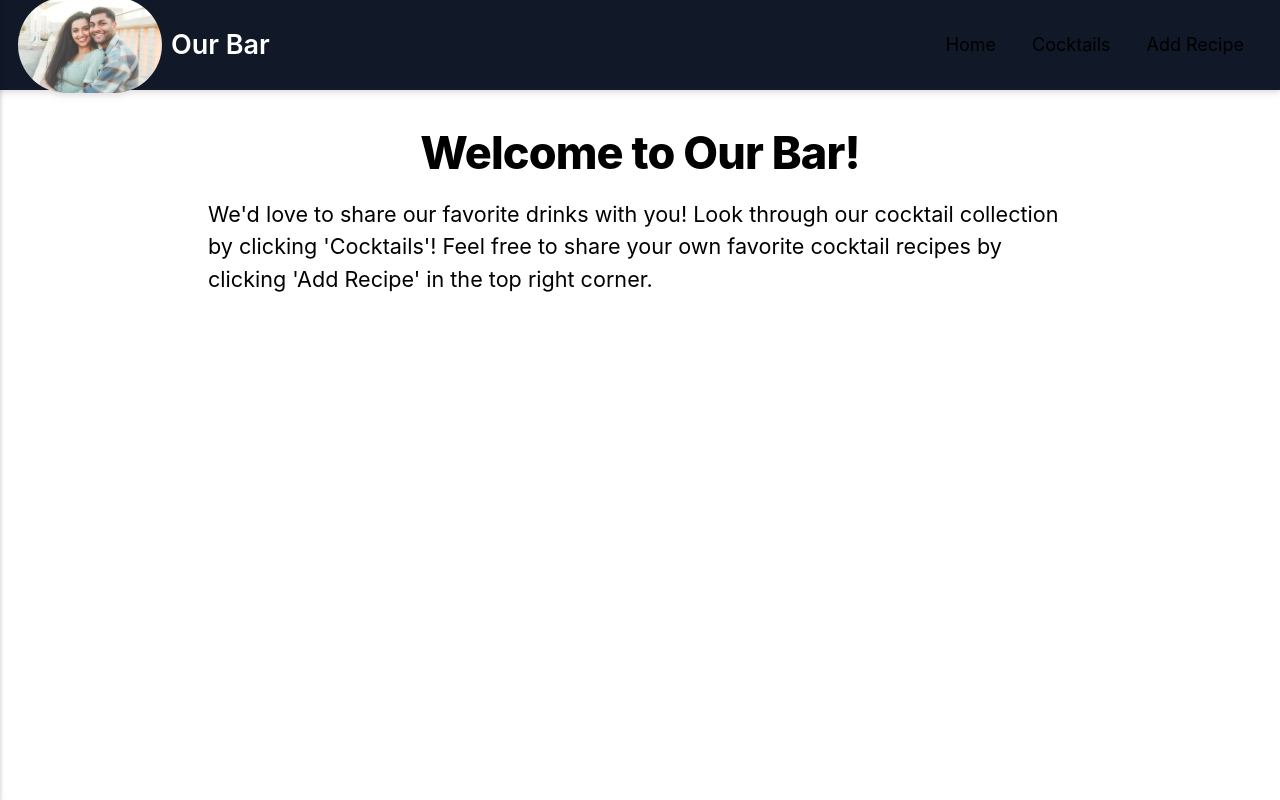
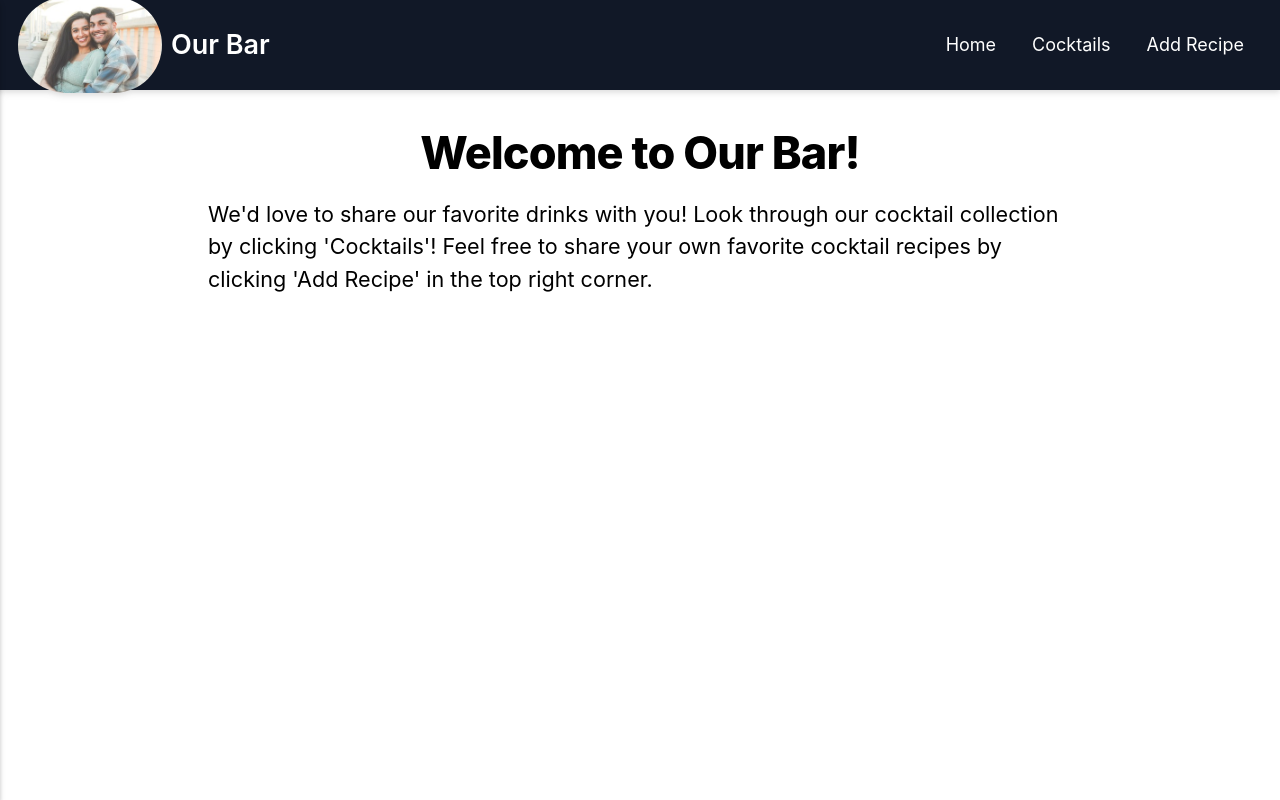
Before and after one commit to shawnr2324/nextjs_cocktailApp_amplify, a Next.js app: page / in a window 1280 px wide. Built offline with nearby package versions, Linux system fonts and the light colour scheme; what aws-amplify would draw is missing.

Commit message:
Remove dark mode

```diff
--- a/src/components/navbar.js
+++ b/src/components/navbar.js
@@ -6,7 +6,7 @@ import utilStyles from '../../styles/utils.module.css';
 function NavLink({to,children}){
     return <>
         <Link
-            href={to} className={`mx-4 text-black dark:text-white`}>
+            href={to} className={`mx-4 text-white dark:text-white`}>
             {children}
         </Link>
     </>
```
